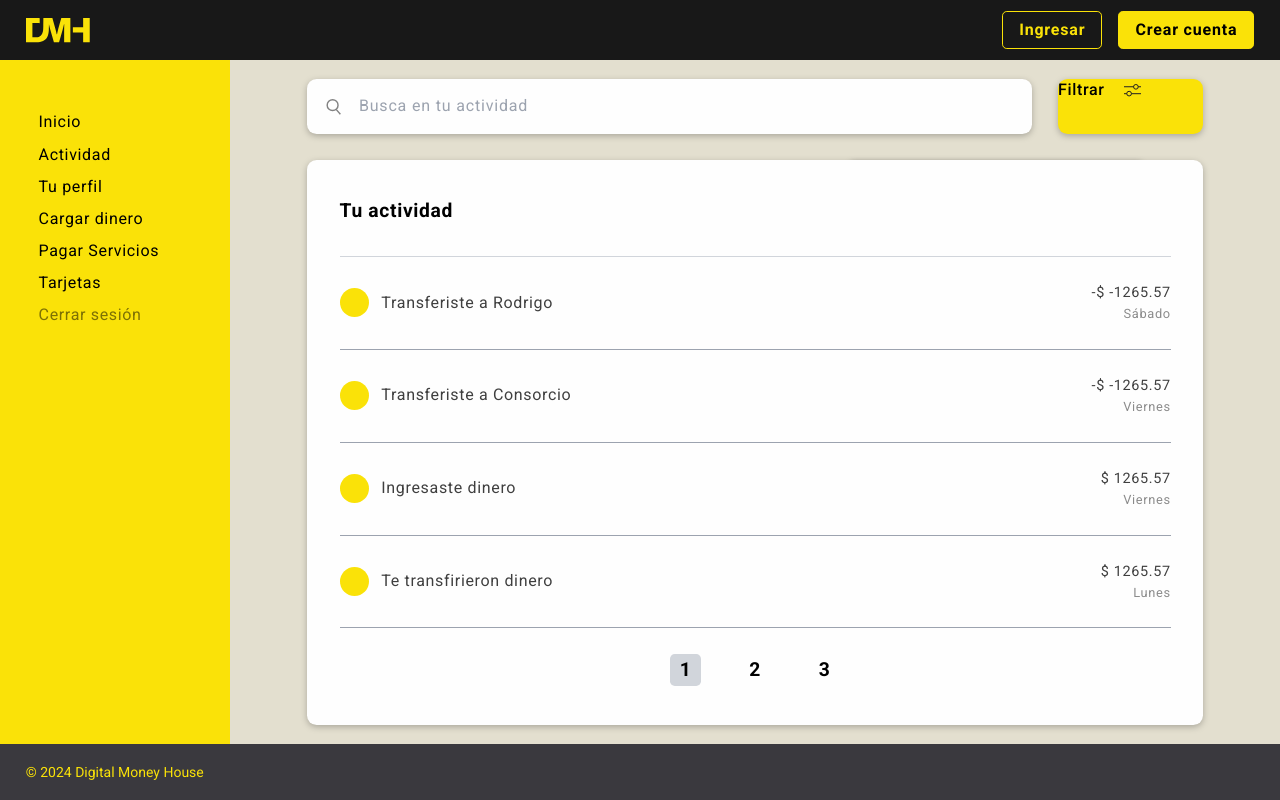
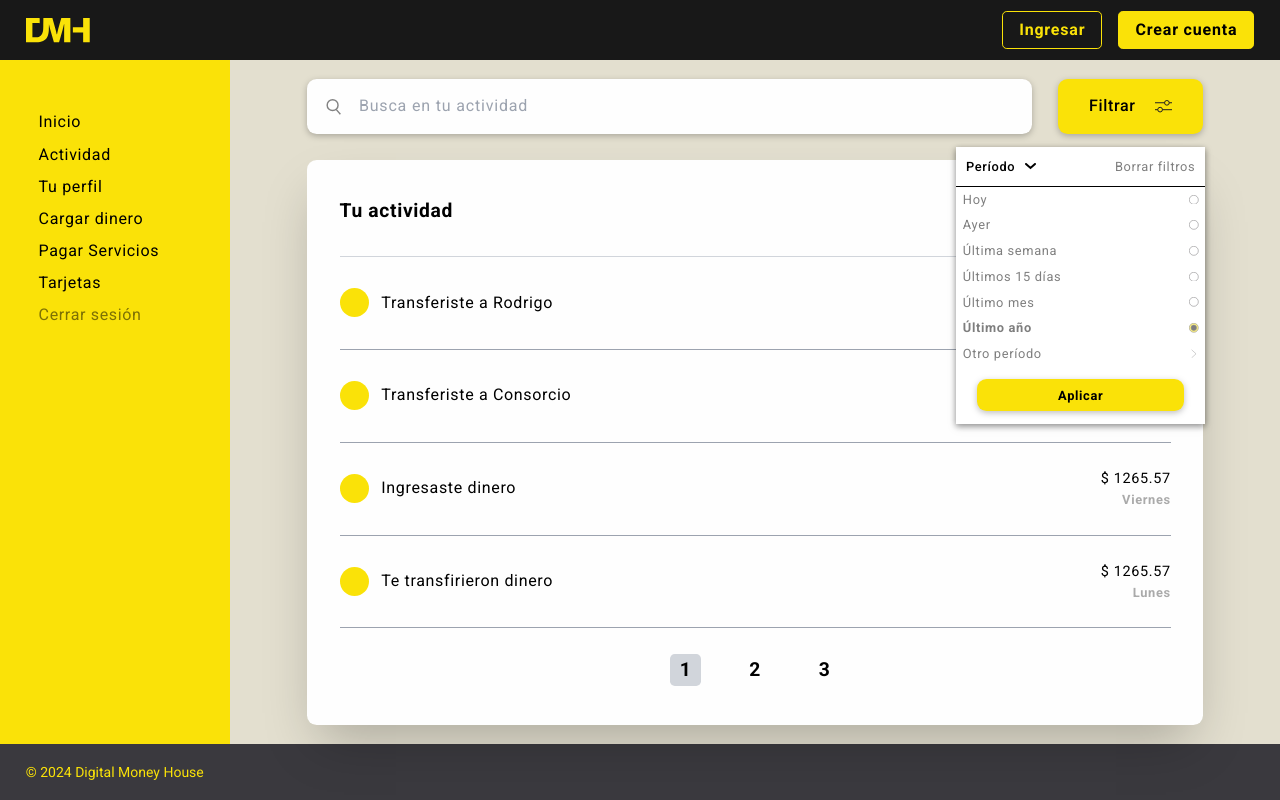
Before and after one commit to jonatanjmissora/nextjs-dmh-final, a Next.js app: page /dashboard/accounts/85/activity in a window 1280 px wide. Both pictures are taken after a click on the heading "Filtrar". Built offline with nearby package versions, Linux system fonts and the light colour scheme.

Commit message:
15-07 arreglado activity filter

```diff
--- a/app/(page)/dashboard/accounts/[accountId]/activity/page.tsx
+++ b/app/(page)/dashboard/accounts/[accountId]/activity/page.tsx
@@ -18,7 +18,7 @@ export default function Activity() {
         <div className="w-full sm:w-2/3 xl:w-10/12">
           <SearchBar placeholder={"Busca en tu actividad"} />
         </div>
-        <div className="bg-primary card-shadow rounded-xl w-1/3 hidden sm:flex xl:w-2/12">
+        <div className="bg-primary card-shadow rounded-xl w-1/3 hidden sm:flex sm:justify-center sm:items-center xl:w-2/12">
           <ActivityFilter />
         </div>
       </div>
--- a/app/components/Dashboard/Activity/ActivityFilter.tsx
+++ b/app/components/Dashboard/Activity/ActivityFilter.tsx
@@ -36,31 +36,31 @@ export default function ActivityFilter() {
   return (
     <details
       // ref={detailRef}
-      className='relative'
+      className='relative p4'
     >
       <summary className='list-none flex justify-between items-center gap-6'>
         <span className="text-2xl font-medium link-border sm:after:w-0 sm:text-3xl xl:text-xl">Filtrar</span>
         <SVGFilter className={"text-primary"} />
       </summary>
 
-      <div className="bg-white absolute z-10 top-[150%] right-0 card-shadow w-[350%]">
-        <div className="flex justify-between items-center gap-20 border-b border-black p-6">
+      <div className="bg-white absolute z-10 top-[200%]  -right-[20%] sm:-right-[50%] sm:top-[230%] card-shadow w-[350%] xl:w-[300%] xl:-right-[40%]">
+        <div className="flex justify-between items-center gap-20 border-b border-black p-6 xl:p-3">
           <div className="flex items-center gap-3">
-            <span className="text-xl font-medium tracking-wider">Período</span>
+            <span className="text-xl font-medium tracking-wider xl:text-base">Período</span>
             <SVGChevronDown />
           </div>
-          <span className="text-xl tracking-wider opacity-50">Borrar filtros</span>
+          <span className="text-xl tracking-wider opacity-50 xl:text-base">Borrar filtros</span>
         </div>
 
-        {filterOptions.map((filterOption, index) => <FilterOptionRow ket={index} row={filterOption} actualOption={actualOption} />)}
+        {filterOptions.map((filterOption, index) => <FilterOptionRow key={index} row={filterOption} actualOption={actualOption} />)}
 
-        <div className="p-4 px-6 text-xl opacity-50 flex justify-between items-center">
+        <div className="p-4 px-6 text-xl opacity-50 flex justify-between items-center xl:text-base xl:p-1 xl:px-2">
           <span>Otro período</span>
-          <SVGChevronRight className="size-5 opacity-100" />
+          <SVGChevronRight className="size-5 opacity-100 xl:size-3" />
         </div>
 
-        <div className="w-full my-8 flex justify-center">
-          <button className="button-form card-shadow p-2 w-10/12">Aplicar</button>
+        <div className="w-full my-8 flex justify-center xl:my-4">
+          <button className="button-form card-shadow p-2 w-10/12 xl:text-base">Aplicar</button>
         </div>
 
       </div>
@@ -71,11 +71,11 @@ export default function ActivityFilter() {
 
 const FilterOptionRow = ({ row, actualOption }) => {
   return (
-    <div className={`p-4 px-6 text-xl opacity-50 flex justify-between items-center ${actualOption === row.id && "opacity-100 font-bold"}`}>
+    <div className={`p-4 px-6 text-xl opacity-50 flex justify-between items-center ${actualOption === row.id && "opacity-100 font-bold"} xl:p-1 xl:px-2 xl:text-base`}>
       <span>{row.name}</span>
       {actualOption === row.id
-        ? <SVGCheckboxFill className="size-6 text-primary" />
-        : <SVGCheckbox className="size-6" />
+        ? <SVGCheckboxFill className="size-6 text-primary xl:size-3" />
+        : <SVGCheckbox className="size-6 xl:size-3" />
       }
     </div>
   )
--- a/app/components/Dashboard/Activity/ActivityList.tsx
+++ b/app/components/Dashboard/Activity/ActivityList.tsx
@@ -19,12 +19,12 @@ const ActivityRow = ({ activity, accountId }) => {
   return (
     <Link href={`/dashboard/accounts/${accountId}/activity/${activity.id}`} className="flex-1 flex items-center gap-4 py-3 border-b border-gray-200 text-xl xl:border-gray-400">
       <div className="size-8 bg-primary rounded-full sm:size-12 xl:size-9"></div>
-      <span className="opacity-75 sm:text-2xl xl:text-xl">{activity.description}</span>
-      <div className="opacity-75 ml-auto flex flex-col items-end sm:text-2xl xl:text-lg">
+      <span className="sm:text-2xl xl:text-xl">{activity.description}</span>
+      <div className="ml-auto flex flex-col items-end sm:text-2xl xl:text-lg">
         <span>
           {activity.amount < 0 && "-"}$ {activity.amount}
         </span>
-        <span className="text-base opacity-60 sm:text-xl xl:text-base">{activity.date}</span>
+        <span className="text-base sm:text-xl xl:text-base text-[#aaa] font-bold">{activity.date}</span>
       </div>
     </Link>
   )
--- a/app/components/Dashboard/Activity/ActivityListWithFilters.tsx
+++ b/app/components/Dashboard/Activity/ActivityListWithFilters.tsx
@@ -14,7 +14,7 @@ export default function ActivityListWithFilters() {
     ]
 
     return (
-        <div className="flex-1 flex flex-col bg-my-white card-shadow rounded-xl p-10 sm:py-16 xl:py-12">
+        <div className="flex-1 flex flex-col bg-my-white rounded-xl shadow-2xl p-10 sm:py-16 xl:py-12">
             <div className="flex justify-between items-center pb-10 border-b border-gray-300">
                 <span className="text-2xl font-bold">Tu actividad</span>
                 <div className="sm:hidden">
```
